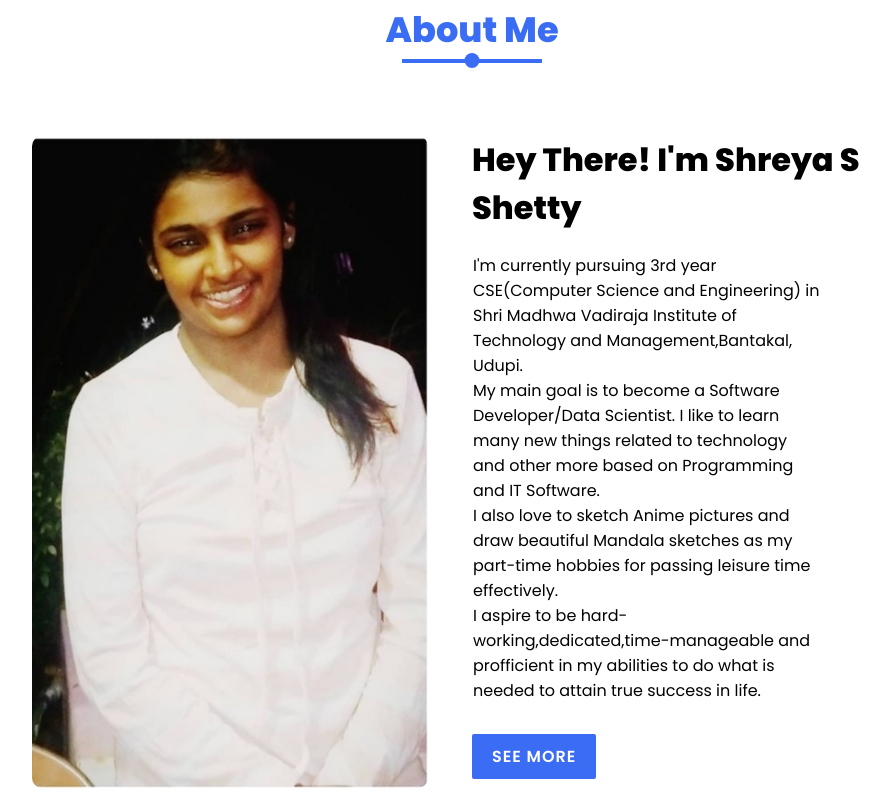
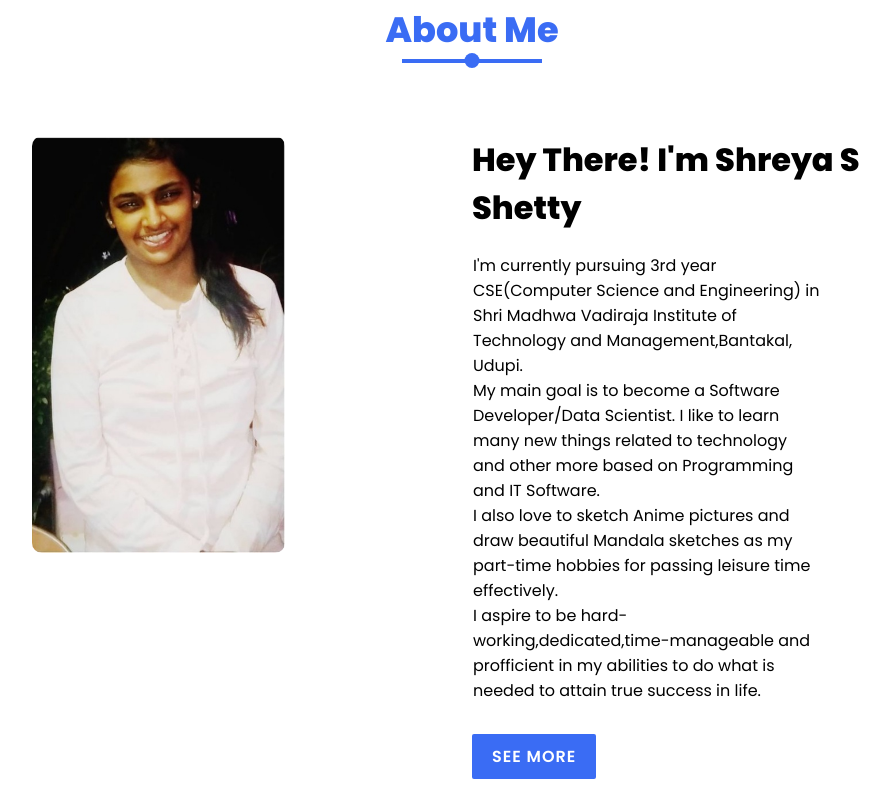
Before and after one commit to shreya284/responsive_webpage, a plain HTML site: page index.html in a window 1280 px wide. Shown: the part 897-1700 px from the top of the page, without its empty margins (168-1058 px from the left). Drawn offline with Linux system fonts and the light colour scheme; a script that the page names is missing.

Commit message:
Update design_3.css

```diff
--- a/design_3.css
+++ b/design_3.css
@@ -214,16 +214,16 @@ body{
 
 .about .content .col-left .img-card{
   position: absolute;
-  width: 100%;
-  min-height: 450px;
+  width: 80%;
+  min-height: 250px;
 }
 
 .about .content .col-left .img-card img{
   position: relative;
   top: 0;
   left: 0;
-  width: 100%;
-  height: 100%;
+  width: 80%;
+  height: 80%;
   object-fit: cover;
   border-radius: 10px;
 }
```
